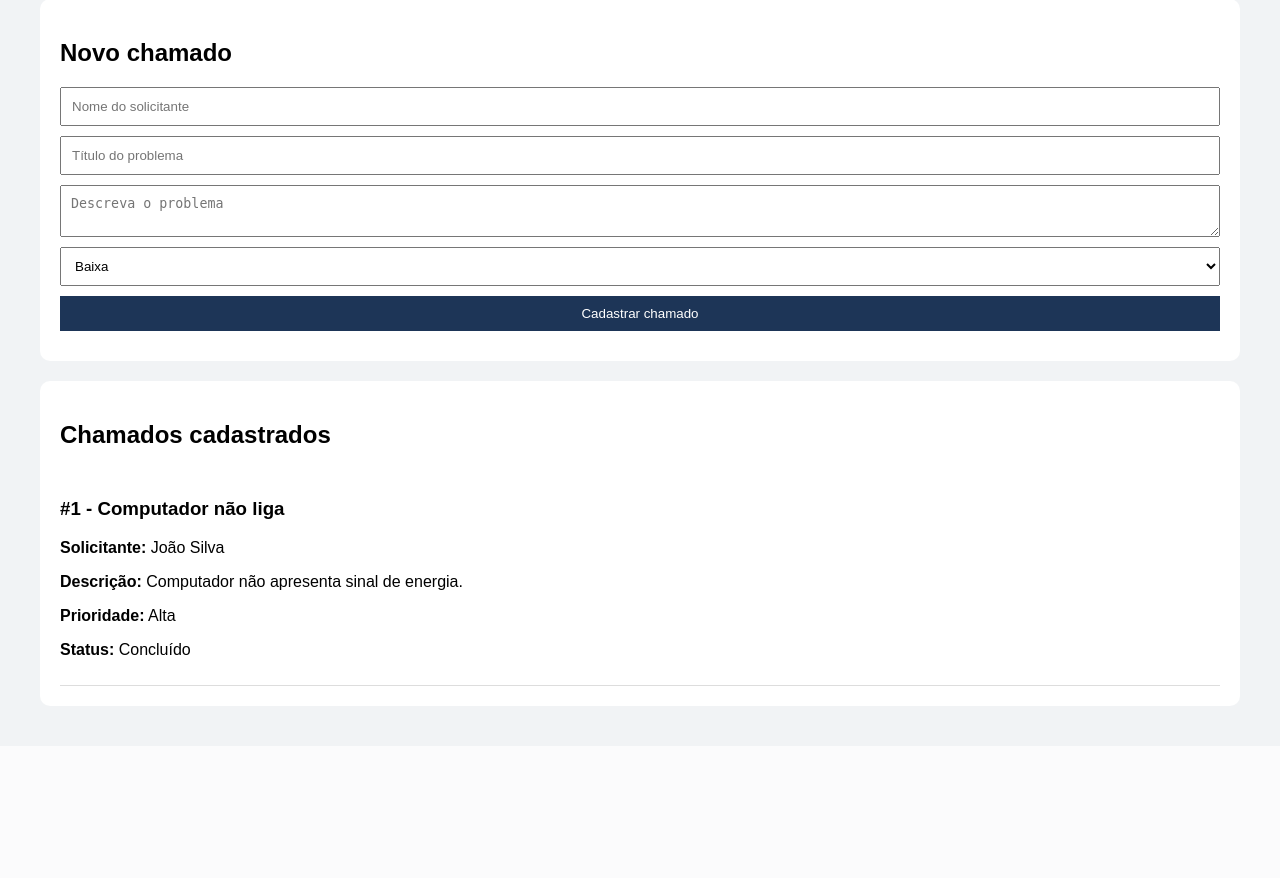
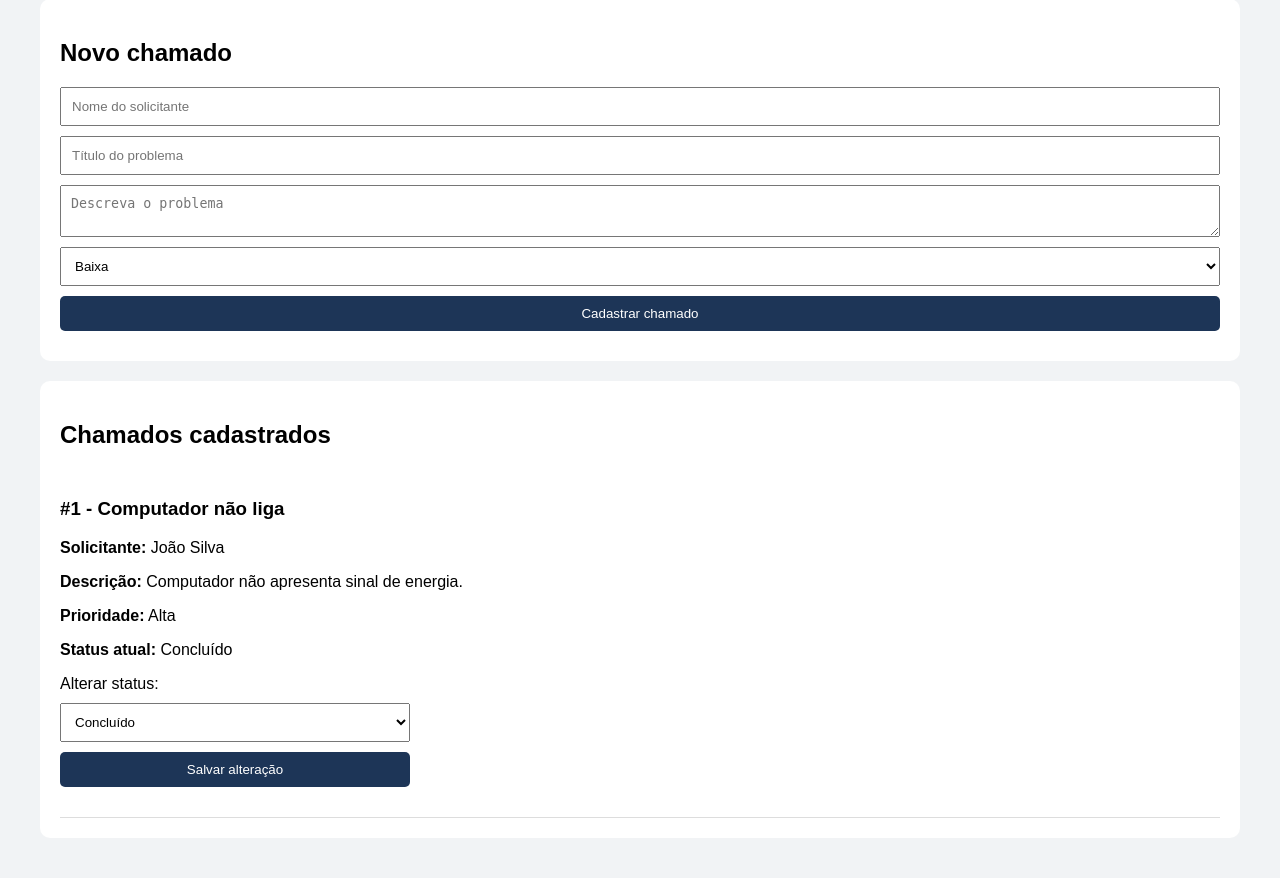
Before and after one commit to ThiagoTJB/HelpDesk-TI, a Flask app: page / in a window 1280 px wide. Shown: the part 133-1011 px from the top of the page. Before the commit the page ends 819 px from the top, so only its background shows below. Run offline with Flask 3, Linux system fonts and the light colour scheme; data comes from the database, SQL or seed files in the repository; both versions use the stored data as it was after the commit.

Commit message:
v02
alteração na parte de chamados

```diff
--- a/app.py
+++ b/app.py
@@ -51,6 +51,25 @@ def cadastrar():
 
     return redirect("/")
 
+@app.route("/atualizar/<int:id>", methods=["POST"])
+def atualizar(id):
+    status = request.form["status"]
+
+    status_validos = ["Aberto", "Em andamento", "Concluído"]
+
+    if status not in status_validos:
+        return "Status inválido", 400
+
+    banco = conectar()
+    banco.execute(
+        "UPDATE chamados SET status = ? WHERE id = ?",
+        (status, id)
+    )
+    banco.commit()
+    banco.close()
+
+    return redirect("/")
+
 if __name__ == "__main__":
     criar_banco()
     app.run(debug=True)
--- a/templates/index.html
+++ b/templates/index.html
@@ -36,11 +36,16 @@
             color: white;
             border: none;
             cursor: pointer;
+            border-radius: 5px;
         }
 
         .chamado {
             border-bottom: 1px solid #ddd;
-            padding: 10px 0;
+            padding: 10px 0 20px;
+        }
+
+        .status-form {
+            max-width: 350px;
         }
     </style>
 </head>
@@ -81,12 +86,41 @@
     {% for chamado in chamados %}
 
     <div class="chamado">
+
         <h3>#{{ chamado[0] }} - {{ chamado[2] }}</h3>
 
         <p><b>Solicitante:</b> {{ chamado[1] }}</p>
         <p><b>Descrição:</b> {{ chamado[3] }}</p>
         <p><b>Prioridade:</b> {{ chamado[4] }}</p>
-        <p><b>Status:</b> {{ chamado[5] }}</p>
+        <p><b>Status atual:</b> {{ chamado[5] }}</p>
+
+        <form class="status-form"
+              action="/atualizar/{{ chamado[0] }}"
+              method="POST">
+
+            <label>Alterar status:</label>
+
+            <select name="status">
+                <option value="Aberto"
+                    {% if chamado[5] == 'Aberto' %}selected{% endif %}>
+                    Aberto
+                </option>
+
+                <option value="Em andamento"
+                    {% if chamado[5] == 'Em andamento' %}selected{% endif %}>
+                    Em andamento
+                </option>
+
+                <option value="Concluído"
+                    {% if chamado[5] == 'Concluído' %}selected{% endif %}>
+                    Concluído
+                </option>
+            </select>
+
+            <button type="submit">Salvar alteração</button>
+
+        </form>
+
     </div>
 
     {% else %}
```
Also changed, not shown: database.db, templates/css/style.css (added).
